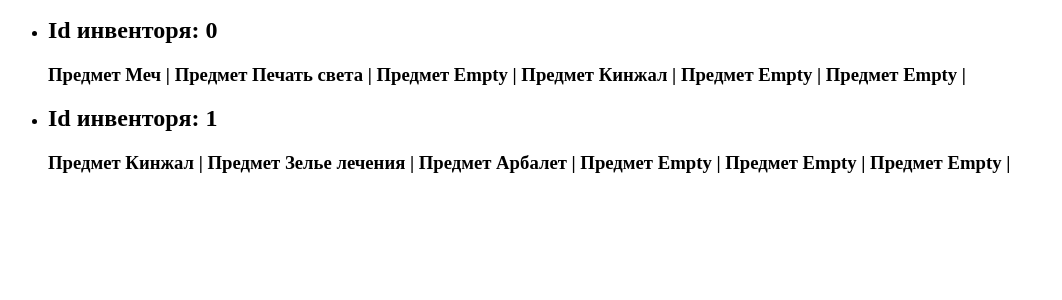
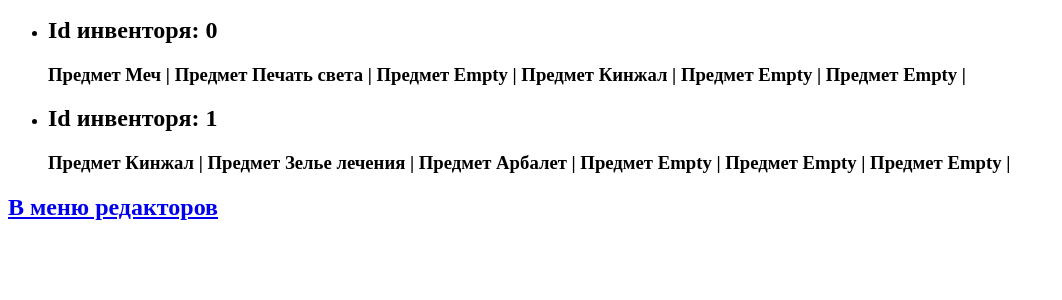
Before and after one commit to Lienar/Final4, a Django app: page /Redactor/Class/ in a window 1280 px wide. Shown: the part 276-576 px from the top of the page, without its empty margins (0-1062 px from the left). Run offline with Django 5.2, Linux system fonts and the light colour scheme; data comes from the database, SQL or seed files in the repository.

Commit message:
Update Edit_class.html

```diff
--- a/templates/Edit_class.html
+++ b/templates/Edit_class.html
@@ -41,5 +41,8 @@
         </li>
     </ul>
     {% endfor %}
+    <h2><b><a class="page-link" href="http://127.0.0.1:8000/Redactor/">
+           В меню редакторов
+        </a></b></h2>
 </body>
 </html>
```
